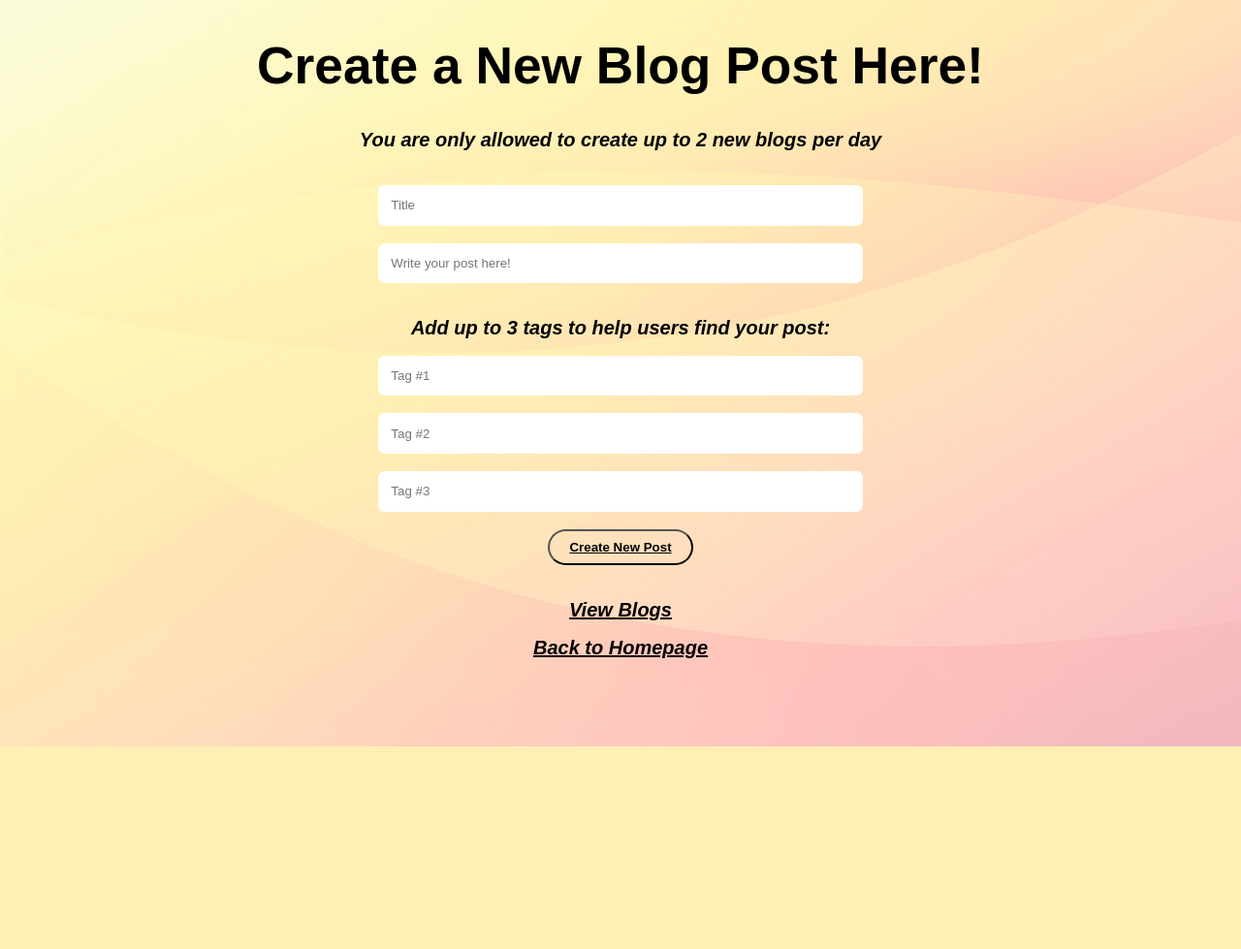
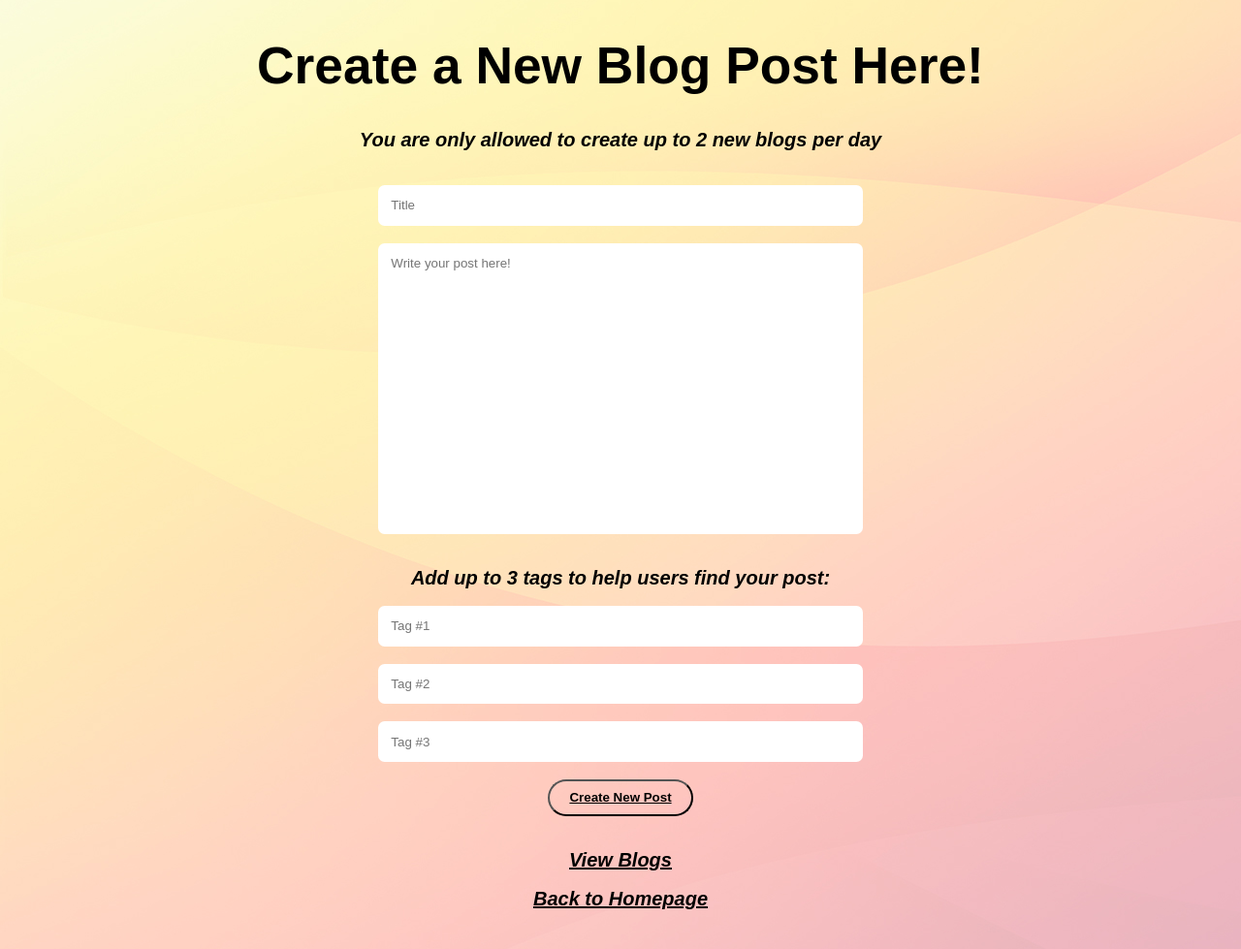
Before and after one commit to marmartahery/comp440, a PHP site: page /newblog.php in a window 1280 px wide. Shown: the part 30-1009 px from the top of the page at 97% size. Before the commit the page ends 800 px from the top, so only its background shows below. Run offline with PHP 8.4, Linux system fonts and the light colour scheme; the visitor is signed in with stand-in values (Sample User, id 1); data that the repository does not hold is empty; a stand-in replaces the project's code that opens the database connection.

Commit message:
final touches

```diff
--- a/execution.php
+++ b/execution.php
@@ -110,9 +110,7 @@ echo "<h1><i> Welcome,&nbsp" . $first . ".</i></h1>";
                     echo "<br><p class='tags'>Tags:";
                     if ($result_tags->num_rows > 0) {
                         while ($row_tags = $result_tags->fetch_assoc()) {
-                            echo "<h4>";
                             echo " ‘" . $row_tags["tagTitle"] . "’ ";
-                            echo "</h4>";
                         }
                     }
                     echo "</div>";
--- a/input.css
+++ b/input.css
@@ -125,7 +125,9 @@ textarea{
     margin: 0 auto;
     padding: 1em;
     width: 500px;
+    height: 300px;
     font-family: Arial;
+    resize: none;
 }
 
 i {
--- a/newblog.php
+++ b/newblog.php
@@ -28,7 +28,7 @@
 <label for="uname"></label><br>
 <div class="form-area">
       <input type="text" id="title" name="title" placeholder="Title" required><br>
-      <input type="text" id="blog_content" name="blog_content" maxlength="2500" placeholder="Write your post here!" required><br>
+      <textarea type="text" id="blog_content" name="blog_content" maxlength="2500" placeholder="Write your post here!" required></textarea><br>
       <h2>Add up to 3 tags to help users find your post:</h2>
       <input type="text" id="tag1" name="tag1" pattern="[A-Za-z]+" maxlength="20" placeholder="Tag #1"><br>
       <input type="text" id="tag2" name="tag2" pattern="[A-Za-z]+" maxlength="20" placeholder="Tag #2"><br>
--- a/viewblogs.php
+++ b/viewblogs.php
@@ -75,7 +75,7 @@ echo "<h1><i> Welcome,&nbsp" . $first . ".</i></h1>";
                     }
                 }
                echo "<form action='viewblogs.php' method='POST'>";
-               echo "<input class='comment-area' type='textarea' style='resize: none; height:100px' id='content' name='content' minlength=1 maxlength=250 placeholder='Leave a comment...' required><br>";
+               echo "<textarea style='height:100px' id='content' name='content' minlength=1 maxlength=250 placeholder='Leave a comment...' required></textarea><br>";
                echo "<p class='comment-section-title'>Did you like this post?</p>";
                echo "<input class='radiostyle' type='radio' id='yes' name='sentiment' value=1 checked>";
                echo "<label class='comment-section-title' for='yes'>&nbsp&nbspYes</label><br>";
```
Also changed, not shown: README.txt.
